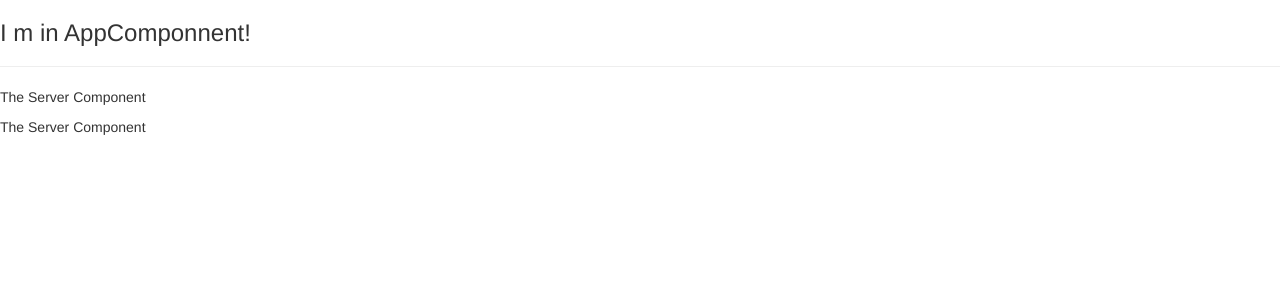
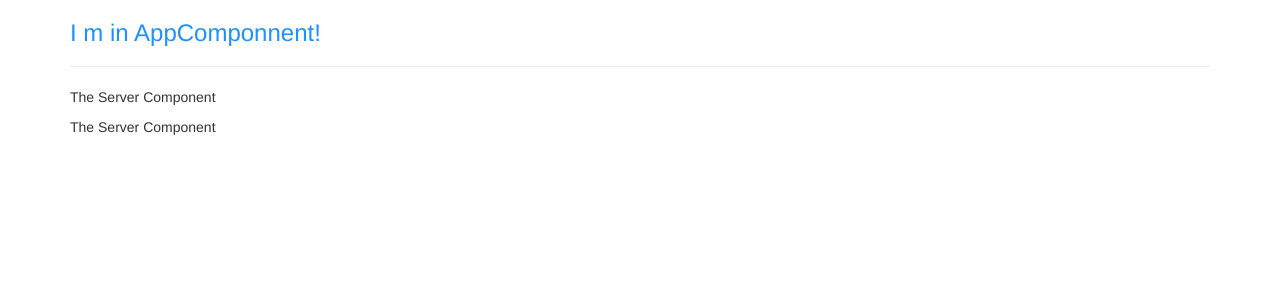
Before and after one commit to Krasimir-Hristov/My-first-Angular-application, an Angular app in the folder My-First-Angular-App/: page / in a window 1280 px wide. Shown: the top 300 px of the page. Built offline with nearby package versions, Linux system fonts and the light colour scheme.

Commit message:
i Learn how to style the components

```diff
--- a/My-First-Angular-App/src/app/app.component.css
+++ b/My-First-Angular-App/src/app/app.component.css
@@ -0,0 +1,3 @@
+h3 {
+    color: darkblue
+}
--- a/My-First-Angular-App/src/app/app.component.html
+++ b/My-First-Angular-App/src/app/app.component.html
@@ -1,3 +1,11 @@
-<h3>I m in AppComponnent!</h3>
-<hr>
-<app-servers></app-servers>
+<div class="container">
+    <div class="row">
+        <div class="col-xs-12">
+            <h3>I m in AppComponnent!</h3>
+            <hr>
+           <app-servers></app-servers>
+           <!-- <div app-servers></div> -->
+           <div class="app-servers"></div>
+        </div>
+    </div>
+</div>
--- a/My-First-Angular-App/src/app/app.component.ts
+++ b/My-First-Angular-App/src/app/app.component.ts
@@ -3,7 +3,12 @@
 @Component({
   selector: 'app-root',
   templateUrl: './app.component.html',
-  styleUrls: ['./app.component.css']
+ // styleUrls: ['./app.component.css']
+ styles: [`
+ h3 {
+  color: dodgerblue;
+ }
+ `]
 })
 export class AppComponent {
 }
--- a/My-First-Angular-App/src/app/app.module.ts
+++ b/My-First-Angular-App/src/app/app.module.ts
@@ -14,7 +14,7 @@
   ],
   imports: [
     BrowserModule,
-    FormsModule
+    FormsModule,
   ],
   providers: [],
   bootstrap: [AppComponent]
--- a/My-First-Angular-App/src/app/servers/servers.component.ts
+++ b/My-First-Angular-App/src/app/servers/servers.component.ts
@@ -1,8 +1,12 @@
 import { Component, OnInit } from '@angular/core';
 
 @Component({
+  //selector: '[app-servers]',
+  //selector: '.app-servers',
   selector: 'app-servers',
-  templateUrl: './servers.component.html',
+  template: `
+  <app-server></app-server>
+  <app-server></app-server>`,
   styleUrls: ['./servers.component.css']
 })
 export class ServersComponent implements OnInit {
```
